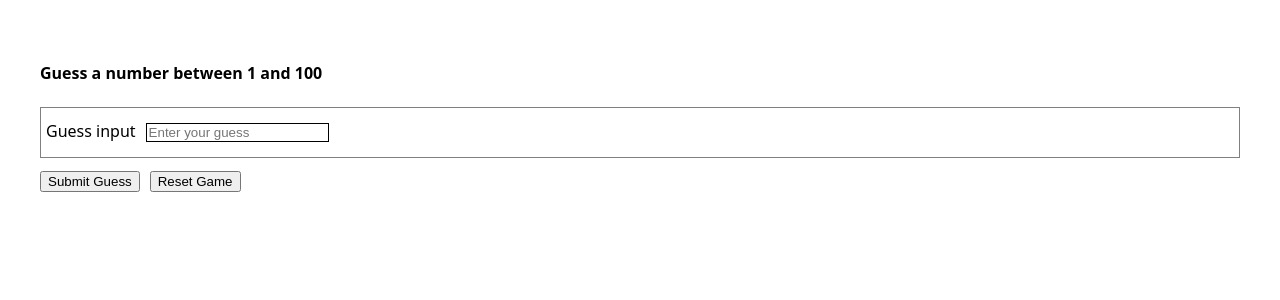
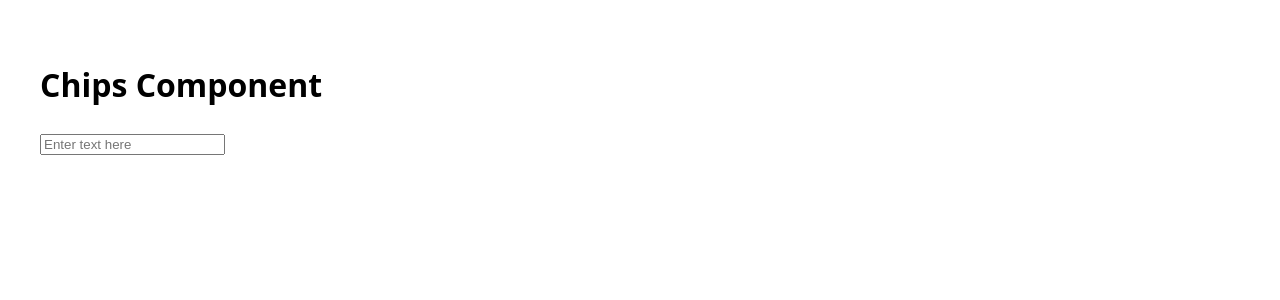
Before and after one commit to devSJ05/ReactMachineCodeInterivew, a React (Vite) app in the folder react-machine-code-prep/: page / in a window 1280 px wide. Shown: the top 300 px of the page. Built offline with nearby package versions, Linux system fonts and the light colour scheme.

Commit message:
feat: created chips component

```diff
--- a/react-machine-code-prep/src/App.jsx
+++ b/react-machine-code-prep/src/App.jsx
@@ -1,11 +1,14 @@
 import './App.css';
-import Accordion from './components/Accordion/Accordion';
-import GuessTheNumber from './components/GuessTheNumber/GuessTheNumber';
+// import Accordion from './components/Accordion/Accordion';
+// import GuessTheNumber from './components/GuessTheNumber/GuessTheNumber';
+import Chips from './components/Chips/Chips';
+
 function App() {
   return (
     <>
       {/* <Accordion /> */}
-      <GuessTheNumber />
+      {/* <GuessTheNumber /> */}
+      <Chips />
     </>
   );
 }
--- /dev/null
+++ b/react-machine-code-prep/src/components/Chips/Chips.jsx
@@ -0,0 +1,51 @@
+/*
+The requirement is to create a chips component that allows users to enter text,
+and when the user presses the Enter key, the text is added as a chip.
+When the user clicks on the remove button, the chip should be removed.
+*/
+
+import { useState } from 'react';
+
+const Chips = () => {
+  const [inputValue, setInputValue] = useState('');
+  const [chips, setChips] = useState([]);
+  const handleKeyDown = (e) => {
+    if (e.key === 'Enter') {
+      setChips([...chips, inputValue]);
+      setInputValue('');
+    }
+  };
+  const handleRemoveChip = (index) => {
+    console.log('Remove chip at index:', index);
+    const fileredChips = chips.filter((_, i) => i !== index);
+    setChips(fileredChips);
+    setInputValue('');
+  };
+  return (
+    <div>
+      <h1>Chips Component</h1>
+      <input
+        type='text'
+        placeholder='Enter text here'
+        value={inputValue}
+        onChange={(e) => setInputValue(e.target.value)}
+        onKeyDown={handleKeyDown}
+      />
+      {chips.map((chip, index) => {
+        return (
+          <div className='chip-wrapper' key={index}>
+            <div className='chip'>{chip}</div>
+            <button
+              className='remove-chip'
+              onClick={() => handleRemoveChip(index)}
+            >
+              Remove
+            </button>
+          </div>
+        );
+      })}
+    </div>
+  );
+};
+
+export default Chips;
```
